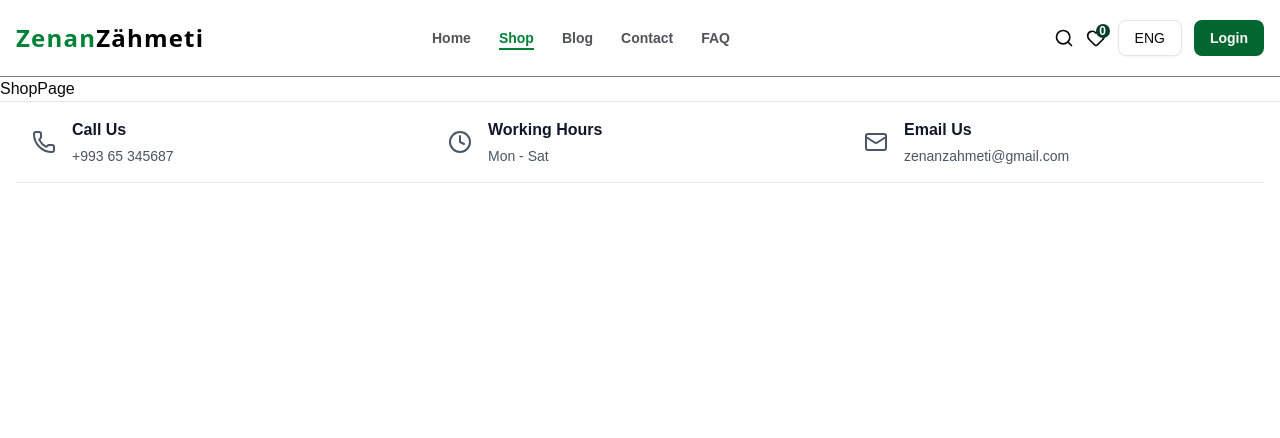
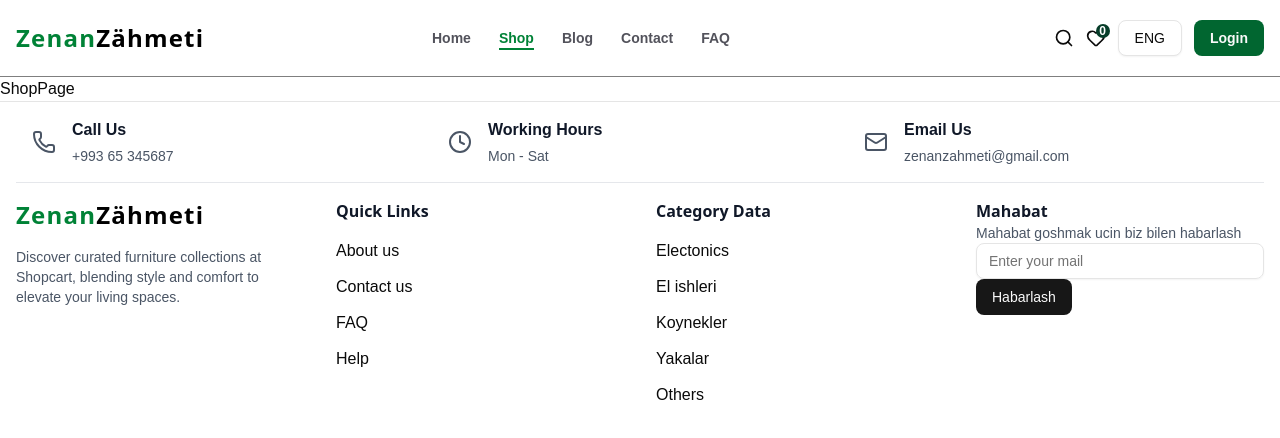
Before and after one commit to Vepa03/zenan_zahmet, a Next.js app: page /shop in a window 1280 px wide. Shown: the top 438 px of the page. Built offline with nearby package versions, Linux system fonts and the light colour scheme.

Commit message:
created footer

```diff
--- a/app/globals.css
+++ b/app/globals.css
@@ -4,7 +4,7 @@
 @custom-variant dark (&:is(.dark *));
 
 @theme {
-  --font-poppins: Poppins, sans-serif;
+  --font-poppins: "Poppins", sans-serif;
   --color-shop_light_pink: #fcf0e4;
   --color-shop_dark_green: #063c28;
   --color-shop_btn_dark_green: #063d29;
@@ -56,6 +56,7 @@
 }
 
 :root {
+  --font-poppins: "Poppins", sans-serif;
   --radius: 0.625rem;
   --background: oklch(1 0 0);
   --foreground: oklch(0.145 0 0);
@@ -138,3 +139,7 @@
     @apply hover:cursor-pointer
   }
 }
+
+body{
+  font-family: var(--font-poppins);
+}
--- a/app/layout.tsx
+++ b/app/layout.tsx
@@ -25,7 +25,7 @@ export default function RootLayout({
   children: React.ReactNode;
 }>) {
   return (
-    <html lang="en">
+    <html lang="en" className="font-poppins">
       <body className="font-poppins antialiased">
         <div className="flex flex-col min-h-screen">
           <Header/>
--- a/components/Footer.tsx
+++ b/components/Footer.tsx
@@ -1,13 +1,54 @@
 import React from 'react'
 import Container from './Container'
 import Footer_top from './Footer_top'
+import Logo from './Logo'
+import { SubText, SubTitle } from './ui/text'
+import { categoriesData, quickLinksData } from '@/constants/data'
+import Link from 'next/link'
+import { Input } from './ui/input'
+import { Button } from './ui/button'
 
 const Footer = () => {
   return (
     <footer className='bg-white border-t'>
       <Container>
         <Footer_top/>
-
+        <div className='py-4 grid grid-cols-1 sm:grid-cols-2 md:grid-cols-2 lg:grid-cols-4 gap-8'>
+          <div className='space-y-4'>
+            <Logo/>
+            <SubText>Discover curated furniture collections at Shopcart, blending style and comfort to elevate your living spaces.</SubText>
+          </div>
+          <div>
+            <SubTitle>Quick Links</SubTitle>
+            <ul className='space-y-3 mt-4'>
+              {quickLinksData?.map((item)=>(
+                <li key={item?.title}>
+                  <Link href={item?.href} className='hover:text-shop_dark_green hover:Effect font-medium'>{item?.title}</Link>
+                </li>
+              ))}
+            </ul>
+          </div>
+          <div>
+            <SubTitle>Category Data</SubTitle>
+            <ul className='space-y-3 mt-4'>
+              {categoriesData?.map((item)=>(
+                <li key={item?.title}>
+                  <Link href={`/category/${item?.href}`} className='hover:text-shop_dark_green hover:Effect font-medium'>{item?.title}</Link>
+                </li>
+              ))}
+            </ul>
+          </div>
+          <div>
+            <SubTitle>Mahabat</SubTitle>
+            <SubText>
+              Mahabat goshmak ucin biz bilen habarlash
+            </SubText>
+            <form>
+              <Input placeholder='Enter your mail'/>
+              <Button>Habarlash</Button>
+            </form>
+          </div>
+        </div>
       </Container>
     </footer>
   )
--- a/components/Logo.tsx
+++ b/components/Logo.tsx
@@ -6,7 +6,7 @@ const Logo = ({ className }: { className?: string }) => {
   return (
     <Link
       href="/"
-      className="group hoverEffect"  // 🔹 group ekledik
+      className="group hoverEffect inline-flex"  // 🔹 group ekledik
     >
       <h2
         className={cn(
--- /dev/null
+++ b/components/ui/input.tsx
@@ -0,0 +1,21 @@
+import * as React from "react"
+
+import { cn } from "@/lib/utils"
+
+function Input({ className, type, ...props }: React.ComponentProps<"input">) {
+  return (
+    <input
+      type={type}
+      data-slot="input"
+      className={cn(
+        "file:text-foreground placeholder:text-muted-foreground selection:bg-primary selection:text-primary-foreground dark:bg-input/30 border-input h-9 w-full min-w-0 rounded-md border bg-transparent px-3 py-1 text-base shadow-xs transition-[color,box-shadow] outline-none file:inline-flex file:h-7 file:border-0 file:bg-transparent file:text-sm file:font-medium disabled:pointer-events-none disabled:cursor-not-allowed disabled:opacity-50 md:text-sm",
+        "focus-visible:border-ring focus-visible:ring-ring/50 focus-visible:ring-[3px]",
+        "aria-invalid:ring-destructive/20 dark:aria-invalid:ring-destructive/40 aria-invalid:border-destructive",
+        className
+      )}
+      {...props}
+    />
+  )
+}
+
+export { Input }
--- a/components/ui/text.tsx
+++ b/components/ui/text.tsx
@@ -7,6 +7,41 @@ const Title = ({
     children: React.ReactNode;
     className?: string;
 })=>{
-    return <h2 className={cn("text-2xl md:text-3xl font-bold tracking-wide text-shop_btn_dark_green", className)}>{children}</h2>
+    return (
+        <h2 className={cn(
+            "text-2xl md:text-3xl font-bold tracking-wide text-shop_btn_dark_green font-sans",
+            className)}
+        >
+            {children}
+        </h2>
+    );
 }
-export { Title };
+
+const SubTitle = ({
+
+    children,
+    className
+}:{
+    children: React.ReactNode;
+    className?: string;
+})=>{
+    return (
+        <h3 className={cn(
+            "font-semibold text-gray-900 font-sans",
+            className)}
+        >
+            {children}
+        </h3>
+    );
+}
+
+const SubText = ({
+    children,
+    className
+}:{
+    children: React.ReactNode;
+    className?: string;
+})=>{
+        return <p className={cn("text-gray-600 text-sm", className)}>{children}</p>
+    }
+export { Title,SubTitle, SubText };
--- a/constants/data.ts
+++ b/constants/data.ts
@@ -7,3 +7,18 @@ export const headerData = [
     {title: "Contact", href: "/contact"},
     {title: "FAQ", href: "/faq"}
 ];
+
+export const quickLinksData = [
+    {title: "About us", href: "/about"},
+    {title: "Contact us", href: "/contact"},
+    {title: "FAQ", href: "/faq"},
+    {title: "Help", href: "/help"}
+]
+
+export const categoriesData = [
+    {title: "Electonics", href: "electronics"},
+    {title: "El ishleri", href: "handjob"},
+    {title: "Koynekler", href: "koynek"},
+    {title: "Yakalar", href: "yakalar"},
+    {title: "Others", href: "others"}
+]
```
